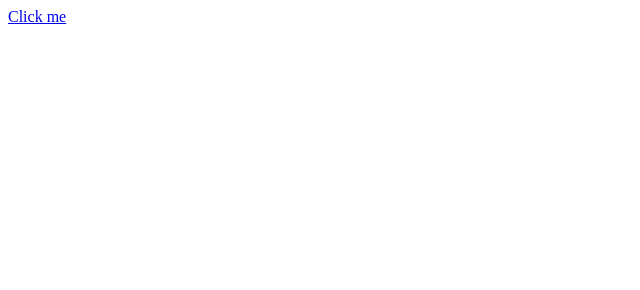
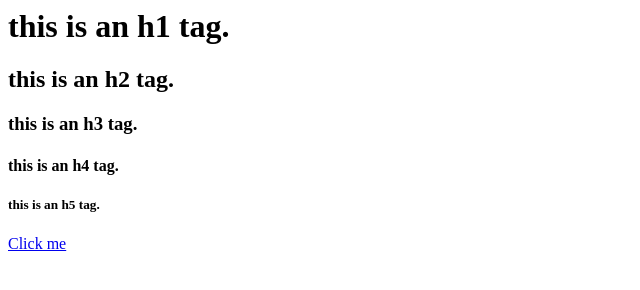
Before and after one commit to allanmier/allanmier.github.io, a plain HTML site: page index.html in a window 1280 px wide. Shown: the whole page, without its empty margins (0-640 px from the left). Drawn offline with Linux system fonts and the light colour scheme.

Commit message:
Update index.html

```diff
--- a/index.html
+++ b/index.html
@@ -1,9 +1,17 @@
-<!DOCTYPE html>
+<!DOCTYPE htm1>
 <head>
    <title>First website!</title>
 </head>
 <body>
-  <!-- This is a really huge comment. -->
-   <a href=https://wikipedia.org">Click me</a>
+  <!-- This is a comment. -->
+  <h1>this is an h1 tag.</h1>
+  <h2>this is an h2 tag.</h2>
+  <h3>this is an h3 tag.</h3>
+  <h4>this is an h4 tag.</h4>
+  <h5>this is an h5 tag.</h5>
+
+
+
+   <a href="https://wikipedia.org">Click me</a>
 </body>
 </html>
```
